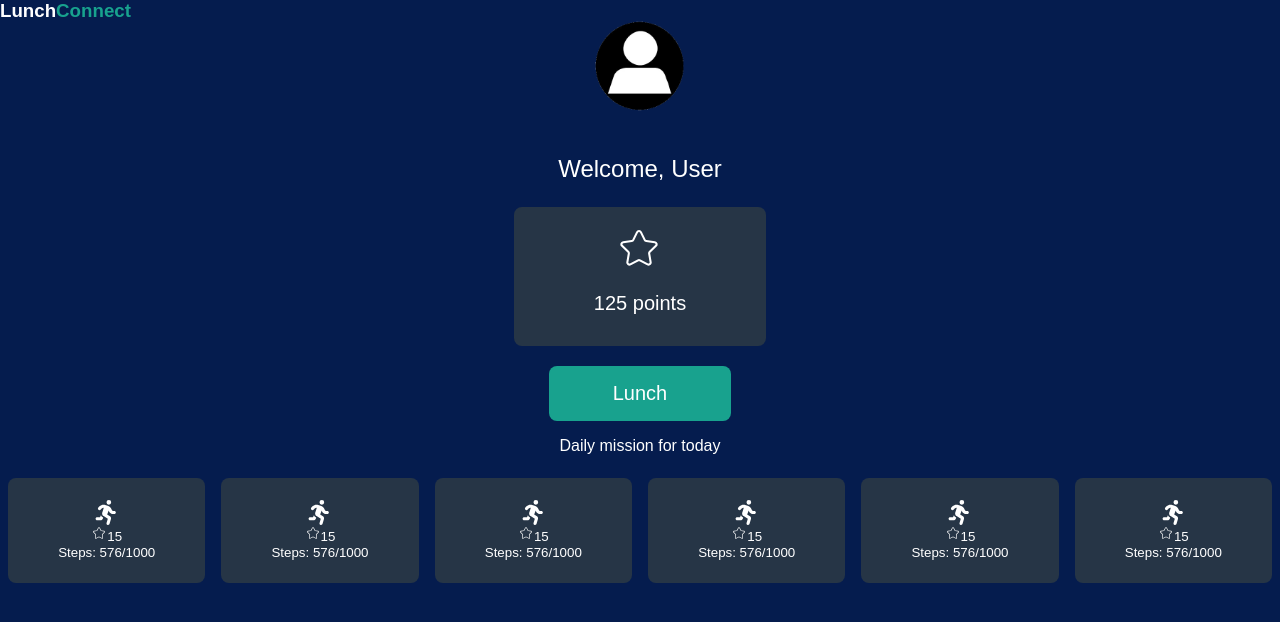
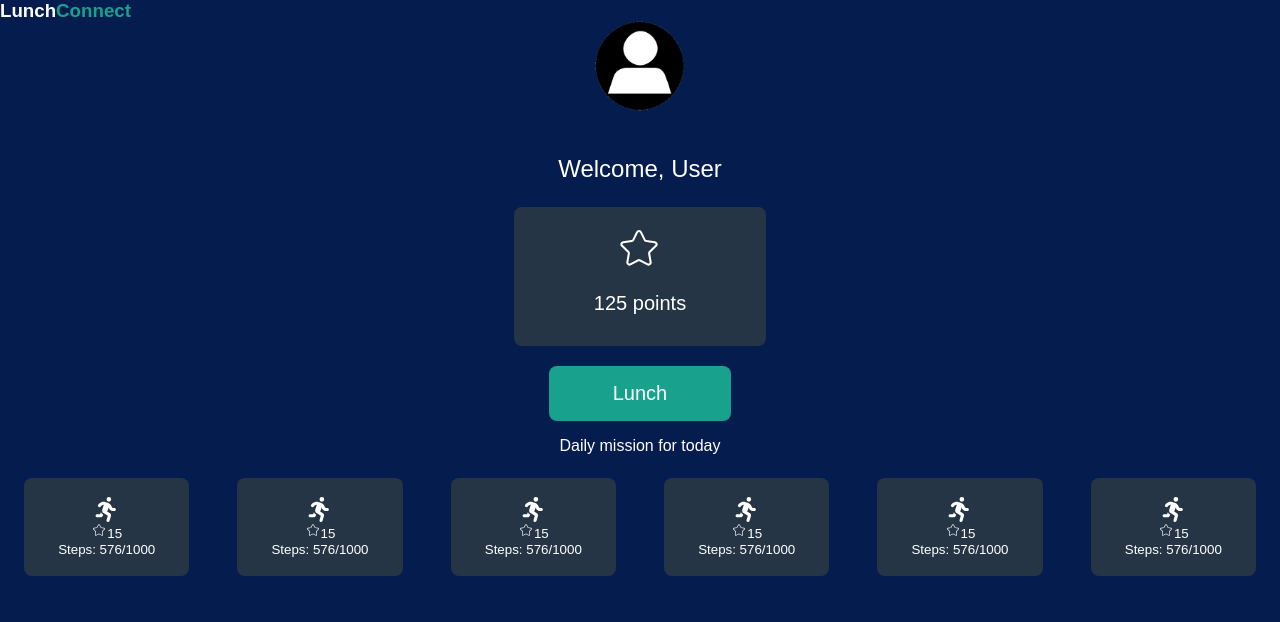
Before and after one commit to MohamadAliHassan/LunchConnect, a React (Vite) app in the folder client/: page /home in a window 1280 px wide. Shown: the top 622 px of the page. Built offline with nearby package versions, Linux system fonts and the light colour scheme.

Commit message:
minor fixes on css

```diff
--- a/client/src/pages/HomePage/_HomePage.scss
+++ b/client/src/pages/HomePage/_HomePage.scss
@@ -28,17 +28,19 @@
 .mission-container {
   display: grid;
   grid-template-columns: repeat(auto-fit, minmax(150px, 3fr));
+  max-width: auto;
 }
 .mission-task {
-  padding: 0.5rem 0.5rem;
+  padding: 0.5rem 1.5rem;
   text-align: center;
 }
 .overlay {
   background-color: $darkAccent;
-  padding: 1.4rem 1.5rem;
+  padding: 1.2rem 1rem;
   border-radius: 8px;
   display: flex;
   flex-direction: column;
+  cursor: pointer;
 }
 .score-mission {
   margin: 0 auto;
--- a/client/src/stylesheet/main.css
+++ b/client/src/stylesheet/main.css
@@ -217,19 +217,21 @@ form {
 .mission-container {
   display: grid;
   grid-template-columns: repeat(auto-fit, minmax(150px, 3fr));
+  max-width: auto;
 }
 
 .mission-task {
-  padding: 0.5rem 0.5rem;
+  padding: 0.5rem 1.5rem;
   text-align: center;
 }
 
 .overlay {
   background-color: #263546;
-  padding: 1.4rem 1.5rem;
+  padding: 1.2rem 1rem;
   border-radius: 8px;
   display: flex;
   flex-direction: column;
+  cursor: pointer;
 }
 
 .score-mission {
```
Also changed, not shown: 1 other file (tests, documents, lock files or other folders).
